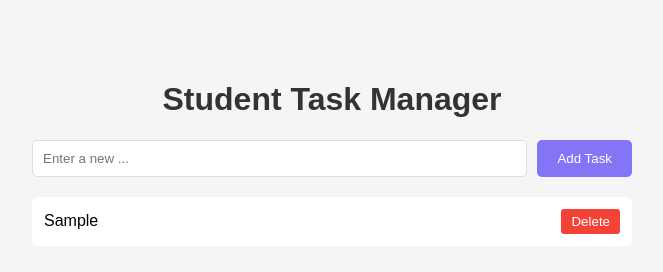
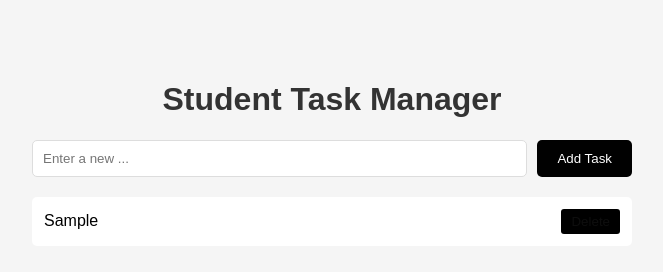
Before and after one commit to SwayamKhairnar/student-task-manager, a website: page public/index.html in a window 1280 px wide. Both pictures are taken after typing "Sample" into the empty fields and a click on the button "Add Task". Shown: the whole page, without its empty margins (308-971 px from the left). Drawn offline with Linux system fonts and the light colour scheme.

Commit message:
5th commit

```diff
--- a/public/index.html
+++ b/public/index.html
@@ -9,10 +9,10 @@
         h1 { color: #333; text-align: center; }
         .task-input { display: flex; gap: 10px; margin-bottom: 20px; }
         .task-input input { flex: 1; padding: 10px; border: 1px solid #ddd; border-radius: 5px; }
-        .task-input button { padding: 10px 20px; background: #8475f6; color: white; border: none; border-radius: 5px; cursor: pointer; }
+        .task-input button { padding: 10px 20px; background: #010101; color: white; border: none; border-radius: 5px; cursor: pointer; }
         ul { list-style: none; padding: 0; }
         li { background: white; padding: 12px; margin-bottom: 8px; border-radius: 5px; display: flex; justify-content: space-between; align-items: center; }
-        li button { background: #f44336; color: white; border: none; padding: 5px 10px; border-radius: 3px; cursor: pointer; }
+        li button { background: #000000; color: rgb(14, 14, 14); border: none; padding: 5px 10px; border-radius: 3px; cursor: pointer; }
     </style>
 </head>
 <body>
```
